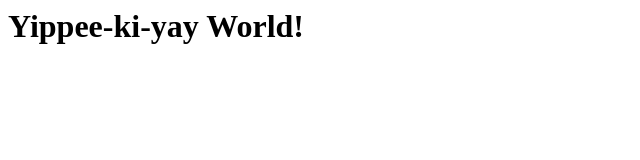
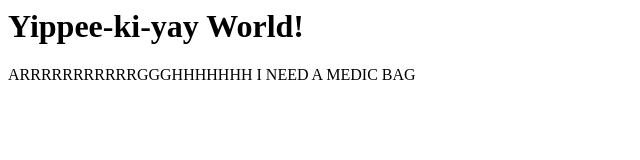
Before and after one commit to Cabben0Six/Cabben0Six.github.io, a plain HTML site: page index.html in a window 1280 px wide. Shown: the whole page, without its empty margins (0-640 px from the left). Drawn offline with Linux system fonts and the light colour scheme.

Commit message:
I NEED A MEDIC BAG
AAAAAAAAAAAAAAAAAAAAAAAAAAAARRRRGGGGGGGGGGHHHHHHHH

```diff
--- a/index.html
+++ b/index.html
@@ -1 +1,2 @@
 <h1>Yippee-ki-yay World!</h1>
+<p>ARRRRRRRRRRRGGGHHHHHHH I NEED A MEDIC BAG</p>
```
